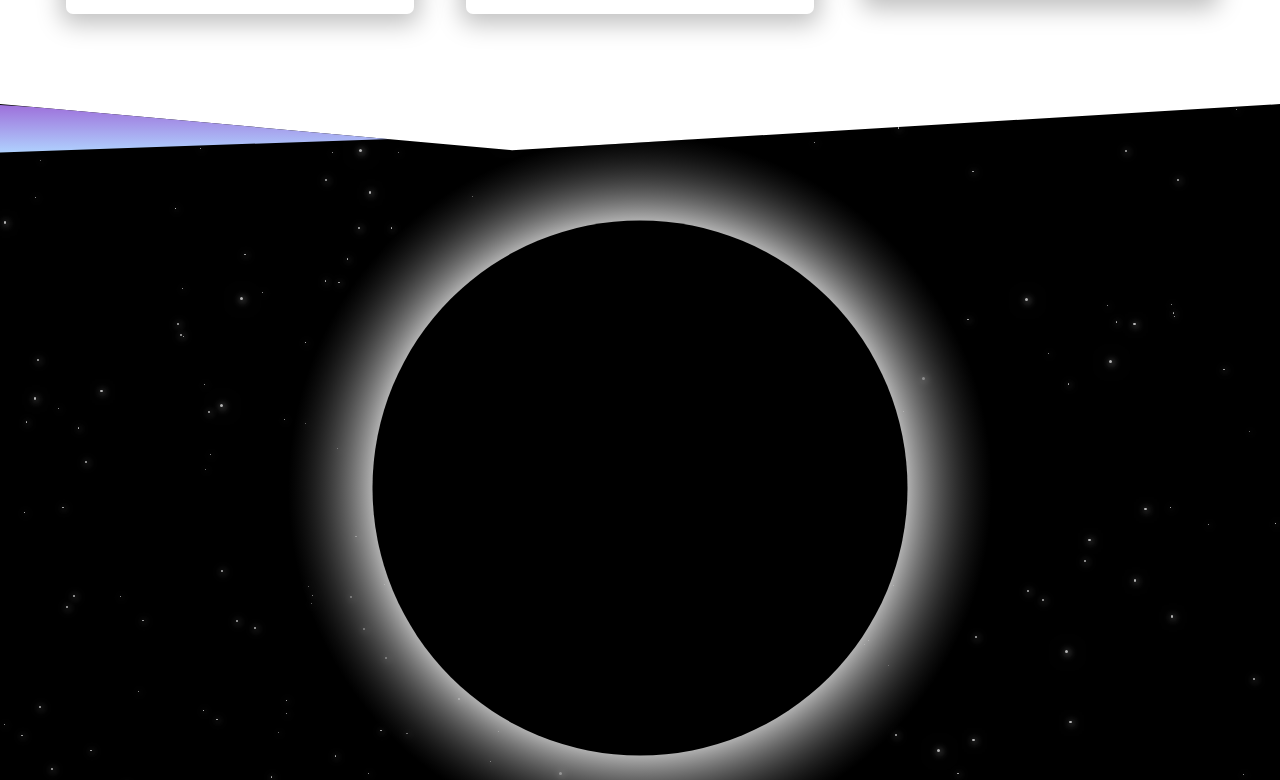
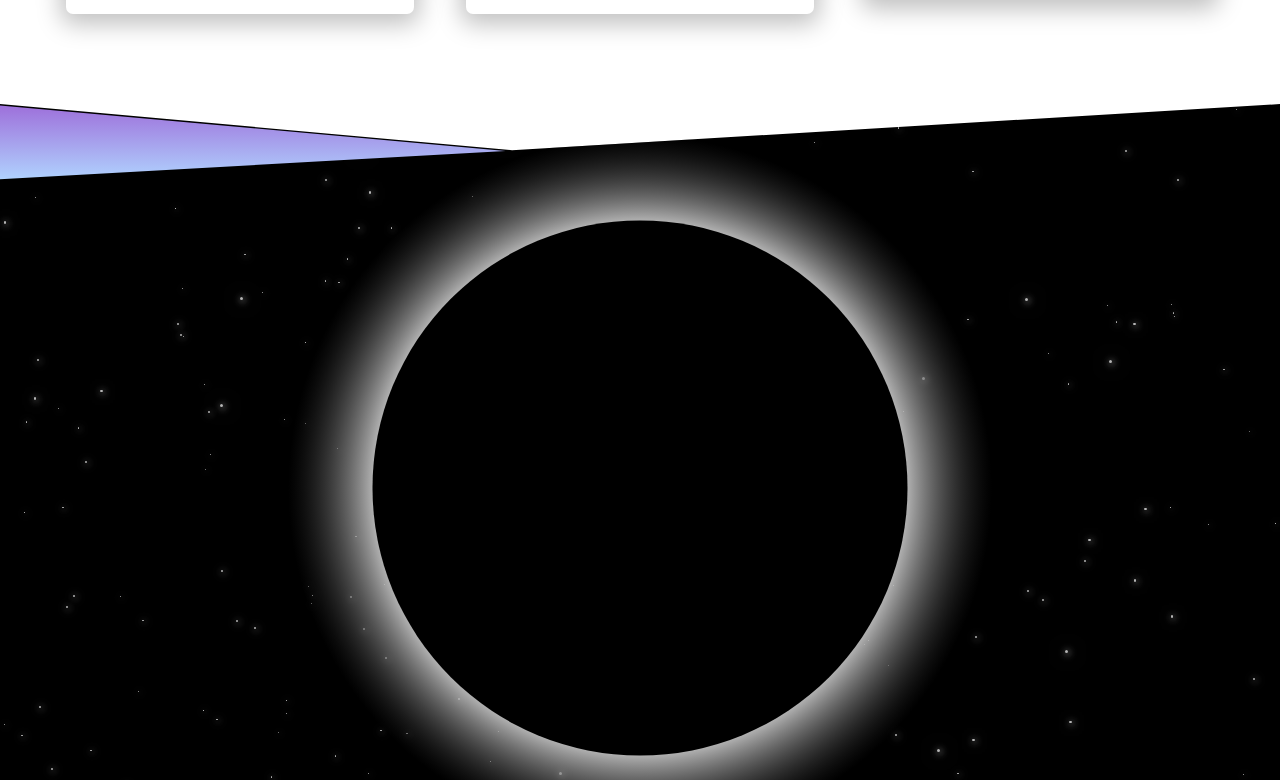
Before and after one commit to nbuzzerio/moonbase, a React app: page / in a window 1280 px wide. Shown: the part 2501-3281 px from the top of the page. Built offline with nearby package versions, Linux system fonts and the light colour scheme; no server answers; the HTML template or start-up script is replaced by a standard one; a web font is replaced by a local one.

Commit message:
completed section transitions for mobile

```diff
--- a/client/src/styles.css
+++ b/client/src/styles.css
@@ -605,20 +605,20 @@ section.space {
   text-shadow: 2px 3px 3px rgb(160, 160, 160, 0.3);
 }
 
+.space .card {
+  background-color: black;
+  box-shadow: 0px 0px 20px -1px rgba(255, 255, 255, 0.25);
+}
+
 section.space.top {
-  clip-path: polygon(0 0%, 100% 0%, 100% 98%, 0% 100%);
+  clip-path: polygon(0% 0%, 100% 0%, 100% 100%, 60% 98%, 0% 100%);
   padding-bottom: 10vw;
   margin-bottom: 5vw;
 }
 
 section.space.bottom {
-  clip-path: polygon(0 1.5%, 100% 0%, 100% 100%, 0% 100%);
+  clip-path: polygon(0 0%, 40% 1%, 100% 0%, 100% 100%, 0% 100%);
   margin-top: 5vw;
-}
-
-.space .card {
-  background-color: black;
-  box-shadow: 0px 0px 20px -1px rgba(255, 255, 255, 0.25);
 }
 
 section.space.top.bottom {
@@ -626,6 +626,56 @@ section.space.top.bottom {
   justify-content: center;
   align-items: center;
   padding: 5vw 0;
+}
+
+section.space.top::after {
+  content: '';
+  display: block;
+  background: linear-gradient(0deg, rgba(176,212,255, 1), rgba(157,110,218, 1));
+  clip-path: polygon(100% 0%, 61% 40%, 100% 95%);
+  position: absolute;
+  width: 100%;
+  height: 3.5%;
+  top: 96.5%;
+}
+
+section.space.bottom::before {
+  content: '';
+  display: block;
+  background: linear-gradient(180deg, rgba(157,110,218, 1), rgba(176,212,255, 1));
+  clip-path: polygon(0% 2%, 39.4% 32%, 0% 50%);
+  position: absolute;
+  width: 100%;
+  height: 3.3%;
+  top: 0%;
+  z-index: 1;
+}
+
+section.space.top.bottom::after {
+  content: '';
+  display: block;
+  background: linear-gradient(0deg, rgba(176,212,255, 1), rgba(157,110,218, 1));
+  clip-path: polygon(100% 0%, 60.5% 36%, 100% 97%);
+  position: absolute;
+  width: 100%;
+  height: 6.5%;
+  top: 93.5%;
+}
+
+section.space.top.bottom::before {
+  content: '';
+  display: block;
+  background: linear-gradient(180deg, rgba(157,110,218, 1), rgba(176,212,255, 1));
+  clip-path: polygon(0% 2%, 39.5% 62%, 0% 97%);
+  position: absolute;
+  width: 100%;
+  height: 6.5%;
+  top: 0%;
+  z-index: 1;
+}
+
+section.space.top.bottom {
+  clip-path: polygon(0 0%, 40% 4%, 100% 0%, 100% 100%, 60% 96%, 0% 100%);
 }
 
 @media screen and (min-width: 768px) {
@@ -682,7 +732,7 @@ section.space.top.bottom {
     clip-path: polygon(0% 0%, 100% 0%, 100% 100%, 60% 94%, 0% 100%);
   }
 
-  section.space.top::after {
+  section.space.top::after, section.space.top.bottom::after  {
     content: '';
     display: block;
     background: linear-gradient(0deg, rgba(176,212,255, 1), rgba(157,110,218, 1));
@@ -697,7 +747,7 @@ section.space.top.bottom {
     clip-path: polygon(0 0%, 40% 6%, 100% 0%, 100% 100%, 0% 100%);
   }
 
-  section.space.bottom::before {
+  section.space.bottom::before, section.space.top.bottom::before {
     content: '';
     display: block;
     background: linear-gradient(180deg, rgba(157,110,218, 1), rgba(176,212,255, 1));
```
